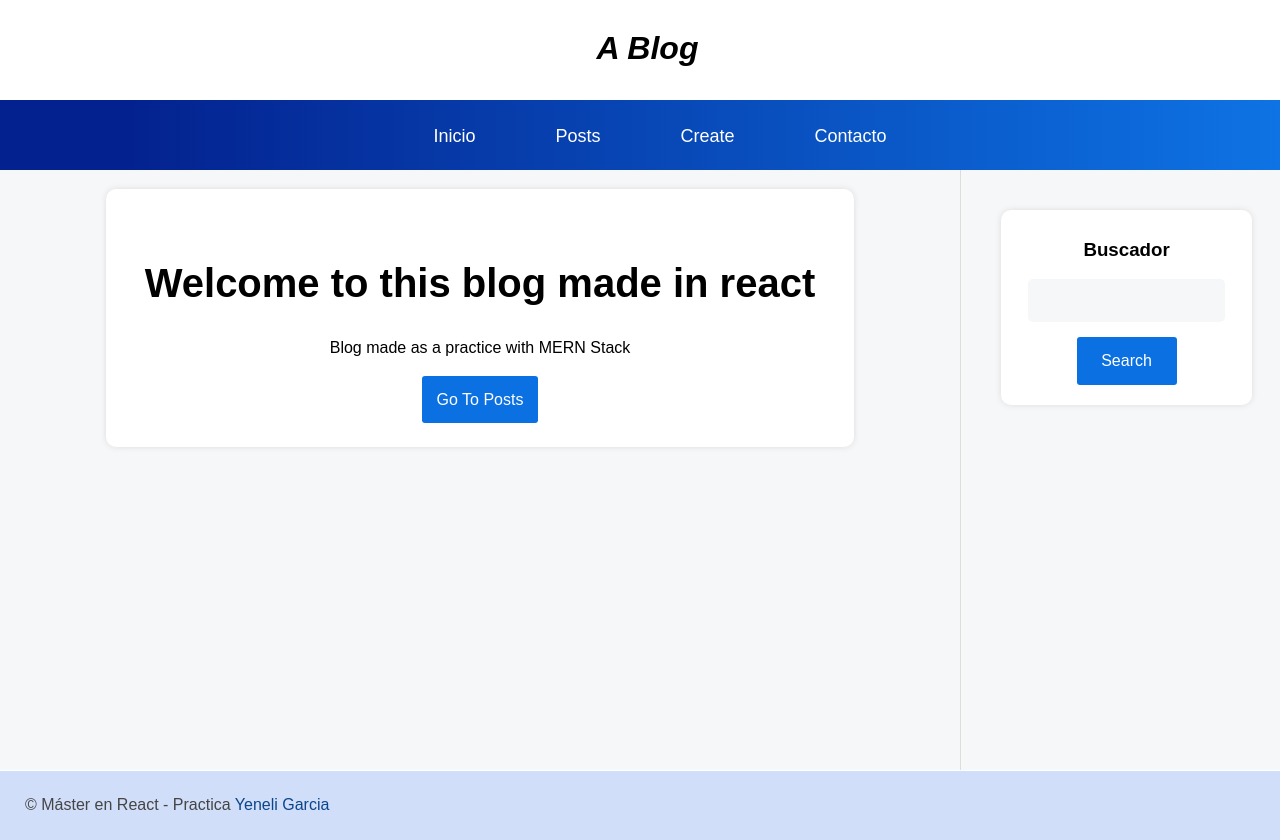
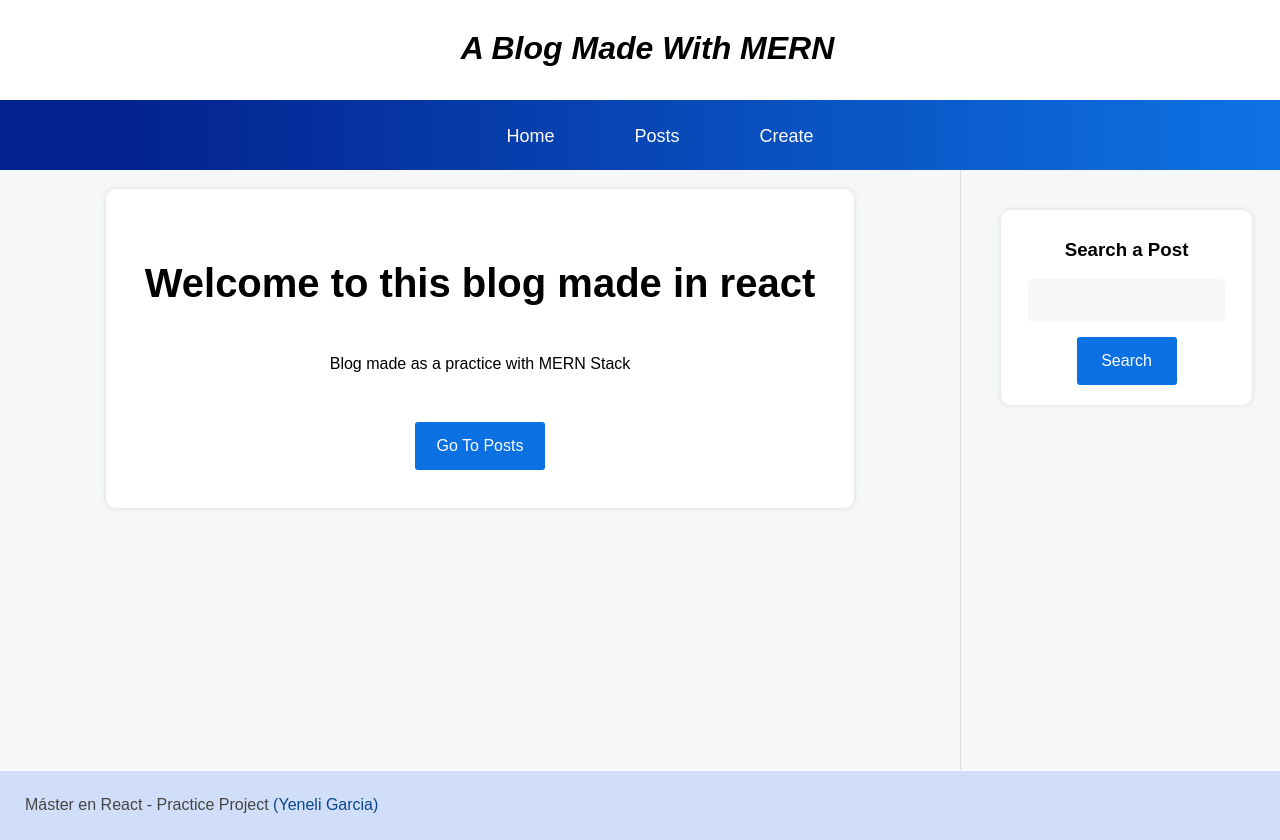
Before and after one commit to yenzuramen/blog-front-end, a React (Vite) app: page / in a window 1280 px wide. Built offline with nearby package versions, Linux system fonts and the light colour scheme.

Commit message:
Language and img changes

```diff
--- a/src/components/layout/Footer.jsx
+++ b/src/components/layout/Footer.jsx
@@ -3,7 +3,7 @@ import React from 'react'
 export const Footer = () => {
   return (
     <footer className="footer">
-    &copy; Máster en React - Practica <a href="#">Yeneli Garcia</a>
-  </footer>
+      Máster en React - Practice Project <a href="#"> (Yeneli Garcia)</a>
+    </footer>
   )
 }
--- a/src/components/layout/Header.jsx
+++ b/src/components/layout/Header.jsx
@@ -6,7 +6,7 @@ export const Header = () => {
     <header className="header">
 
 
-      <h1>A Blog</h1>
+      <h1>A Blog Made With MERN</h1>
     </header>
   )
 }
--- a/src/components/layout/NavMenu.jsx
+++ b/src/components/layout/NavMenu.jsx
@@ -7,11 +7,10 @@ export const NavMenu = () => {
     <nav className="nav">
       <ul>
         <li>
-          <NavLink to='/home'>Inicio</NavLink>
+          <NavLink to='/home'>Home</NavLink>
           {/* <a href="/#">Inicio</a> */}</li>
         <li>   <NavLink to='/posts'>Posts</NavLink></li>
         <li>   <NavLink to='/create'>Create</NavLink></li>
-        <li><a href="/#">Contacto</a></li>
       </ul>
     </nav>
   )
--- a/src/components/layout/SideBar.jsx
+++ b/src/components/layout/SideBar.jsx
@@ -21,7 +21,7 @@ export const SideBar = () => {
       {/* BUSCADOR */}
 
       <div className="search">
-        <h3 className="title">Buscador</h3>
+        <h3 className="title">Search a Post</h3>
         {/* {(notFound && search.length > 1) && (<span className='no-encontrado'> Not movies found </span>)} */}
 
         <form onSubmit={makeSearch}>
--- a/src/components/pages/Create.jsx
+++ b/src/components/pages/Create.jsx
@@ -52,7 +52,7 @@ export const Create = () => {
     <div className='jumbo' onSubmit={savePost}>
       <h2>Create Post</h2>
       <p>Post something</p>
-      <pre>{JSON.stringify(form)}</pre>
+      {/* <pre>{JSON.stringify(form)}</pre> */}
       <strong>{result}</strong>
       <form className='form'>
         <div className='form-group'>
--- a/src/components/pages/Edit.jsx
+++ b/src/components/pages/Edit.jsx
@@ -36,11 +36,18 @@ export const Edit = () => {
 
     e.preventDefault()
     let newPost = form
-    console.log(newPost)
+
+    if (!newPost.content) {
+      newPost.content = post.content
+    }
+
+    if (!newPost.title) {
+      newPost.title = post.title
+    }
+
 
     //Ajax request to save on backend
     let { data } = await AjaxRequest(Global.url + 'post/' + params.id, 'PUT', newPost)
-    console.log(data)
 
     if (data.status == 'succes') {
       setResult('Post Saved!')
@@ -51,6 +58,7 @@ export const Edit = () => {
       if (fileInput.files.length !== 0) { //Si hay imagenes para guardar
         const formData = new FormData();
         formData.append('file0', fileInput.files[0])
+
 
         let dataImg = await AjaxRequest(Global.url + 'upload-img/' + params.id,
           'POST', formData, true)
@@ -76,7 +84,7 @@ export const Edit = () => {
     <div className='jumbo' onSubmit={EditPost}>
       <h2>Edit Post: {post.title}</h2>
       <p>Edit your post</p>
-      <pre>{JSON.stringify(form)}</pre>
+      {/* <pre>{JSON.stringify(form)}</pre> */}
       <strong>{result}</strong>
       <form className='form'>
         <div className='form-group'>
--- a/src/components/pages/Post.jsx
+++ b/src/components/pages/Post.jsx
@@ -20,10 +20,10 @@ export const Post = () => {
     //Llama al helper para hacer la peticion
     let { data, loading } = await AjaxRequest(url, 'GET')
 
-    console.log(data)
+    // console.log(data)
 
     if (data.status === 'succes') {
-      console.log(data.post.length)
+      // console.log(data.post.length)
       setPost(data.post)
     } else {
       setPost(null)
@@ -35,11 +35,11 @@ export const Post = () => {
   return (
     <>
       {loading ? ("Loading...") : (post !== null ? (
-        <div className='jumbo'>
+        <div className='jumbo-post'>
           <h1>{post.title}</h1>
           <span>{post.date}</span>
           <p>{post.content}</p>
-          <div className='mask'>
+          <div className='mask-post'>
             {post.image == 'default.png' ? (<img src={reactlogo} alt='React logo' />) :
               (<img src={Global.url + 'image/' + post.image} alt='React logo' />)}
 
--- a/src/components/pages/PostList.jsx
+++ b/src/components/pages/PostList.jsx
@@ -37,8 +37,8 @@ export const PostList = ({ posts, setPosts }) => {
             <p className="description">{post.content}</p>
             {/* <pre>{JSON.stringify(posts)}</pre> */}
             <div className='btns'>
-              <Link className="edit" to={'/edit-post/' + post._id}>Editar</Link>
-              <button className="delete" onClick={() => { deletePost(post._id) }}>Borrar</button>
+              <Link className="edit" to={'/edit-post/' + post._id}>Edit</Link>
+              <button className="delete" onClick={() => { deletePost(post._id) }}>Delete</button>
             </div>
 
           </div>
--- a/src/helpers/Global.jsx
+++ b/src/helpers/Global.jsx
@@ -1,4 +1,4 @@
 
 export const Global = {
-    url: 'http://localhost:3900/api/'
+    url: 'http://localhost:3902/api/'
 }
--- a/src/index.css
+++ b/src/index.css
@@ -124,22 +124,29 @@ body {
 }
 
 .mask {
-    width: 40%;
+    width: 300px;
     overflow: hidden;
     border-radius: 15px;
+    height: 200px;
+    overflow: hidden;
 }
 
 .mask img {
     width: 100%;
-    /* height: 100%; */
+    height: 100%;
 }
 
 .data-cont {
     margin-left: 2%;
+    display: flex;
+    flex-direction: column;
+    justify-content: center;
+    align-items: center;
 }
 
 .btns {
     display: flex;
+    justify-content: center;
 }
 
 .jumbo {
@@ -149,6 +156,21 @@ body {
     margin: 2% auto;
     padding: 4%;
     width: 70%;
+
+}
+
+
+.jumbo {
+    background: white;
+    border-radius: 10px;
+    box-shadow: 0px 0px 6px #ddd;
+    margin: 2% auto;
+    padding: 4%;
+    width: 70%;
+    display: flex;
+    flex-direction: column;
+    justify-content: center;
+    align-items: center;
 }
 
 .jumbo h1 {
@@ -287,3 +309,27 @@ textarea {
     width: 30%;
     overflow: hidden;
 }
+
+.title a {
+    text-decoration: none;
+    color: #172761;
+    text-transform: uppercase;
+    background-color: #d1defa;
+    padding: 10px;
+    border-radius: 5px;
+}
+
+.description {
+    padding: 20px;
+}
+
+.mask-post {
+    border-radius: 10px;
+    width: 500px;
+    overflow: hidden;
+}
+
+.mask-post img {
+    height: 100%;
+    width: 100%;
+}
```
